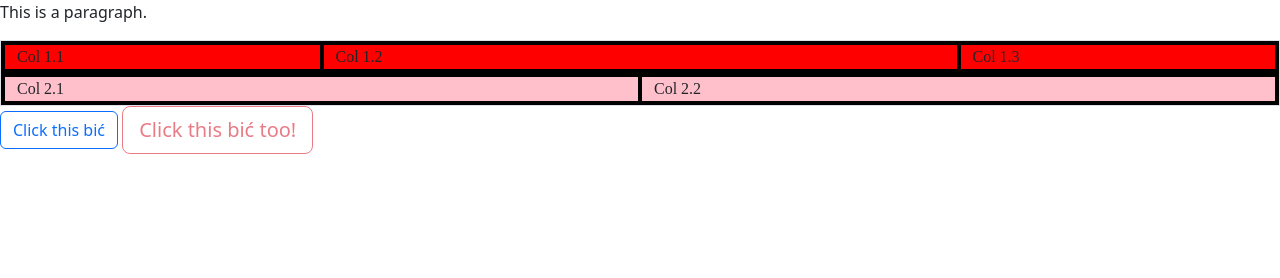
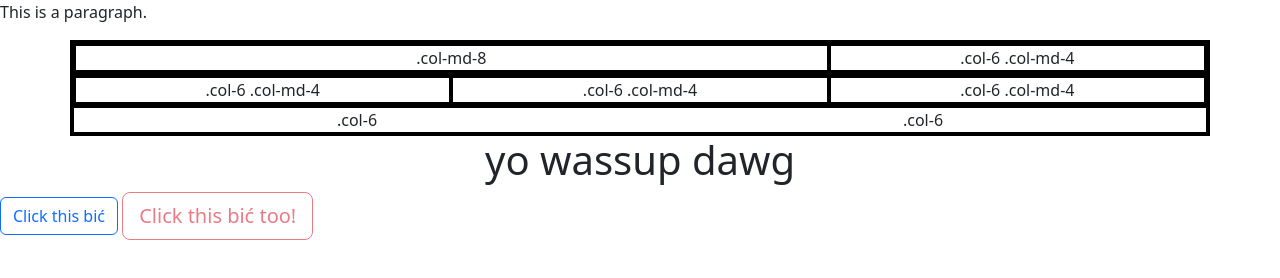
Before and after one commit to n10dollar/old-website, a website: page index.html in a window 1280 px wide. Drawn offline with nearby package versions, Linux system fonts and the light colour scheme.

Commit message:
experimentation_1

```diff
--- a/index.css
+++ b/index.css
@@ -1,4 +1,4 @@
-.row, .col {
+.row, .colX, .container {
     padding: lrem;
     border: 2px solid black;
 }
@@ -8,6 +8,6 @@
     background-color: red;
 }
 .row-2 {
-    font-family: "Ariel", Ariel, serif;
-    background-color: pink;
+    /*font-family: "Ariel", Ariel, serif;
+    background-color: pink; */
 }
--- a/index.html
+++ b/index.html
@@ -9,17 +9,54 @@
     <body>
         <script src="node_modules/bootstrap/dist/js/boostrap.bundle.js"></script>
         <p>This is a paragraph.</p>
+
+<!--
         <div class="container-fluid border">
-            <div class="row row-1">
-                <div class="col col-3">Col 1.1</div>
-                <div class="col">Col 1.2</div>
-                <div class="col col-3">Col 1.3</div>
+            <div class="row row-1 align-items-center">
+                <div class="col col-md-3">Col 1.1</div>
+                <div class="col col-md-auto">Col 1.2</div>
+                <div class="col col-md-3">Col 1.3</div>
             </div>
-            <div class="row row-2">
+            <div class="row row-2 row-cols-sm-3">
                 <div class="col">Col 2.1</div>
                 <div class="col">Col 2.2</div>
             </div>
+            <div class="row row-cols-sm-1 row row-cols-md-2 row-cols-xl-4">
+                <div class="col">Col 3.1</div>
+                <div class="col">Col 3.2</div>
+                <div class="col">Col 3.3</div>
+                <div class="col">Col 3.4</div>
+                <div class="col">Col 3.5</div>
+                <div class="col">Col 3.6</div>
+            </div>
         </div>
+-->
+
+        <div class="container text-center">
+
+          <div class="row">
+            <div class="colX col-md-8">.col-md-8</div>
+            <div class="colX col-6 col-md-4">.col-6 .col-md-4</div>
+          </div>
+
+
+          <div class="row">
+            <div class="colX col-6 col-md-4">.col-6 .col-md-4</div>
+            <div class="colX col-6 col-md-4">.col-6 .col-md-4</div>
+            <div class="colX col-6 col-md-4">.col-6 .col-md-4</div>
+          </div>
+
+
+          <div class="row">
+            <div class="col-6">.col-6</div>
+            <div class="col-6">.col-6</div>
+          </div>
+        </div>
+
+        <div>
+            <h1 style="text-align: center">yo wassup dawg</h1>
+        </div>
+
         <div class=container">
             <button type="button" class="btn btn-outline-primary">Click this bić</button>
             <button type="button" class="btn btn-outline-danger btn-lg" disabled>Click this bić too!</button>
```
